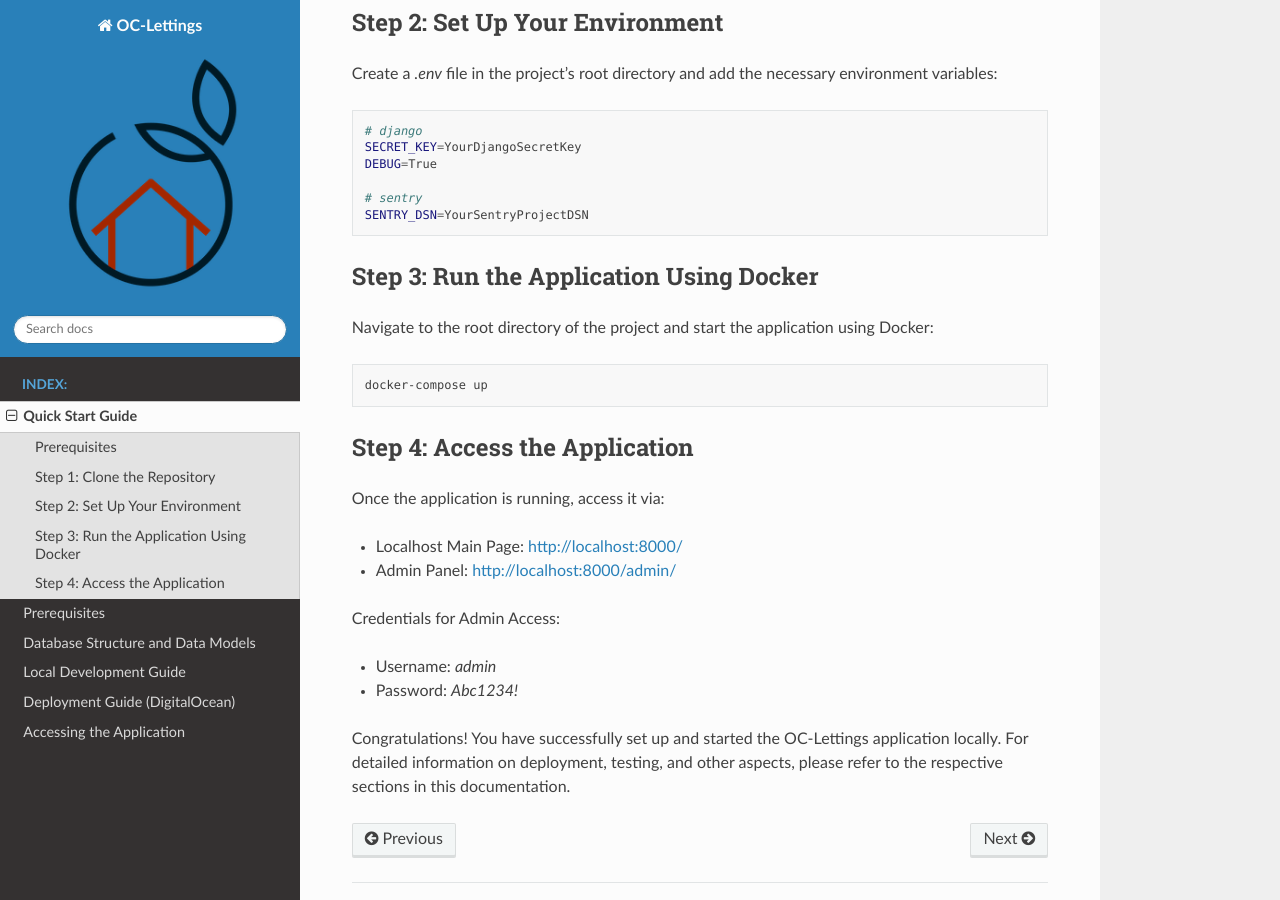
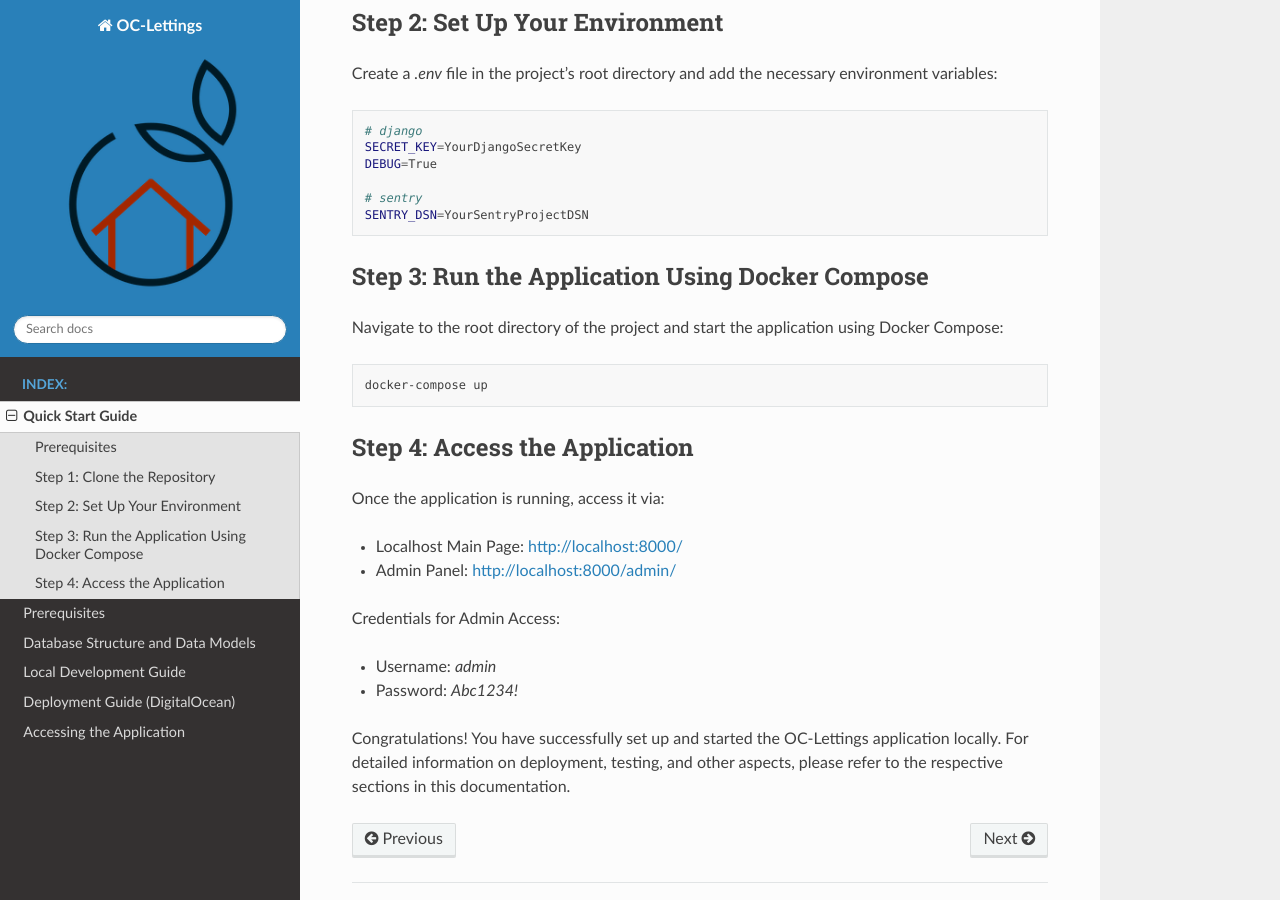
Before and after one commit to immacora/OpenclassroomsProject13, a Sphinx documentation site: the page built from doc/quick_start_guide.rst, in a window 1280 px wide and 900 px high, scrolled down 597 px. Built offline with Sphinx 7.4.7 and the Read the Docs theme 2.0.0, drawn with Linux system fonts in a browser that asks for light colours.

Commit message:
chore(documentation): update doc

```diff
--- a/doc/quick_start_guide.rst
+++ b/doc/quick_start_guide.rst
@@ -35,10 +35,10 @@ Create a `.env` file in the project's root directory and add the necessary envir
    # sentry
    SENTRY_DSN=YourSentryProjectDSN
 
-Step 3: Run the Application Using Docker
-----------------------------------------
+Step 3: Run the Application Using Docker Compose
+------------------------------------------------
 
-Navigate to the root directory of the project and start the application using Docker:
+Navigate to the root directory of the project and start the application using Docker Compose:
 
 .. code-block:: bash
 
```
Also changed, not shown: README.md (+3 -0 lines), 5 other files.
